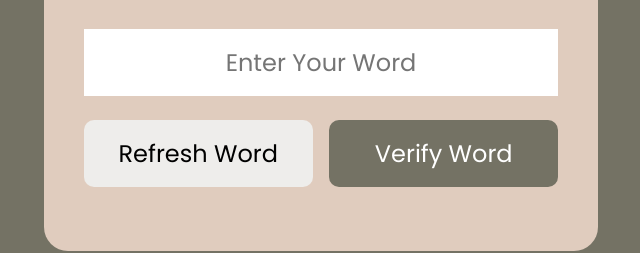
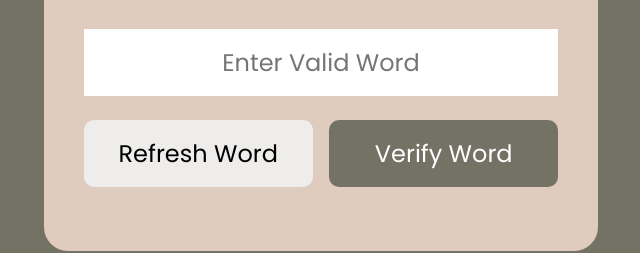
Before and after one commit to iamRishant/100-Js-Projects, a plain HTML site: page Project 13(Word Scramble)/index.html in a window 1280 px wide. Shown: the part 450-703 px from the top of the page, 319-959 px from the left. Drawn offline with Linux system fonts and the light colour scheme.

Commit message:
Project 13 design complete

```diff
--- a/Project 13(Word Scramble)/index.html
+++ b/Project 13(Word Scramble)/index.html
@@ -12,7 +12,7 @@
         <p class="guess">shantri</p>
         <p class="hintc">Hint: <span id="hint">One who never Gives up</span></p>
         <p class="timec">Time: <span id="time">30</span>s</p>
-        <input type="text" placeholder="Enter Your Word">
+        <input type="text" placeholder="Enter Valid Word">
         <div class="buttons">
             <button id="refresh">Refresh Word</button>
             <button id="verify">Verify Word</button>
```
